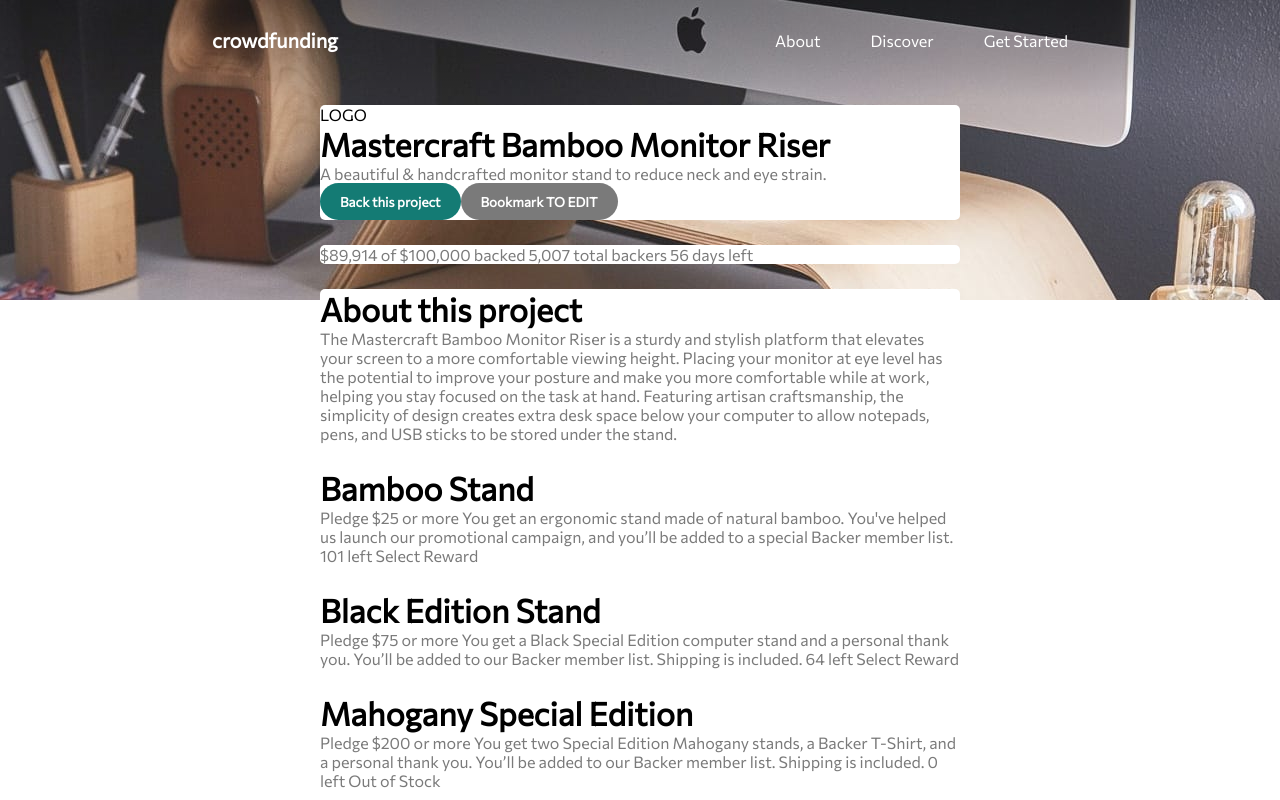
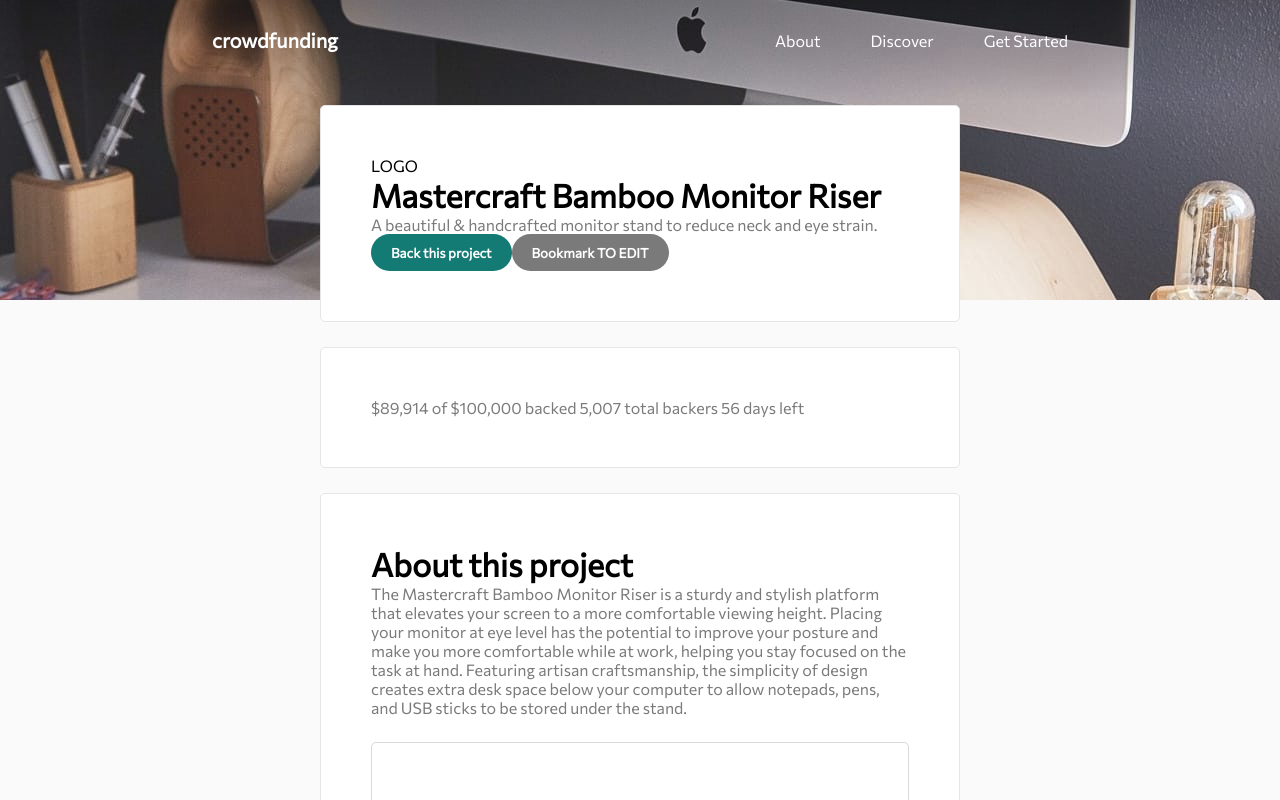
Before and after one commit to Phiisource/crowdfunding-product-page-main, a React (Create React App) app: page / in a window 1280 px wide. Shown: the top 800 px of the page. Built offline with nearby package versions, Linux system fonts and the light colour scheme.

Commit message:
Inner main container added

```diff
--- a/src/App.css
+++ b/src/App.css
@@ -3,6 +3,10 @@
   margin: 0;
   padding: 0;
   font-family: 'Commissioner';
+}
+
+body {
+  background-color: hsl(0, 0%, 98%);
 }
 
 p {
--- a/src/components/MainContainer.css
+++ b/src/components/MainContainer.css
@@ -1,19 +1,22 @@
 .main__container {
     width: 100%;
     background-color: white;
-    border: 1px solid;
     border-radius: 5px;
     margin: 25px 0;
 }
 
 .main__container__borderless {
-    border: white;
+    border: 1px solid white;
 }
 
 .main__container__lightborder {
-    border: hsl(0, 0%, 20%);
+    border: 1px solid hsl(0, 0%, 90%);
 }
 
 .main__container__greyborder {
-    border: hsl(0, 0%, 48%);
+    border: 1px solid hsl(0, 0%, 85%);
 }
+
+.inner__main__container {
+    padding: 50px;
+}
--- a/src/components/MainContainer.js
+++ b/src/components/MainContainer.js
@@ -8,7 +8,9 @@ function MainContainer({children, containerStyle}) {
 
     return (
         <div className={`main__container ${checkButtonStyle}`}>
-            {children}
+            <div className="inner__main__container">
+                {children}
+            </div>
         </div>
     )
 }
```
